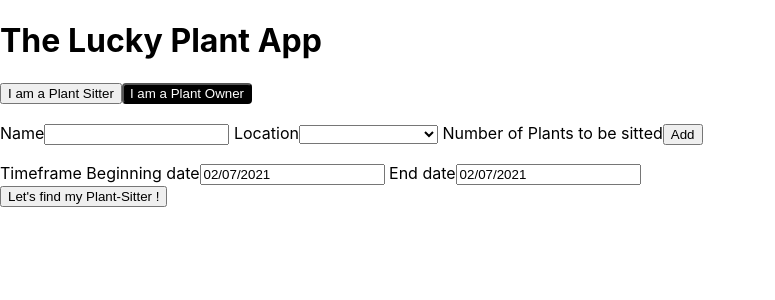
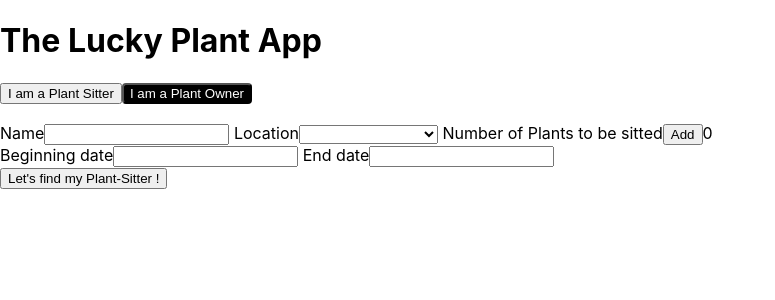
Before and after one commit to juliestamenic/julie-mvp, a React (Create React App) app: page / in a window 1280 px wide. Both pictures are taken after a click on the button "I am a Plant Owner". Shown: the top 300 px of the page, without its empty margins (0-775 px from the left). Built offline with nearby package versions, Linux system fonts and the light colour scheme.

Commit message:
Calendar working and passing info to the form

```diff
--- a/src/components/Calendar.js
+++ b/src/components/Calendar.js
@@ -1,35 +1,10 @@
-import React , {useState} from 'react';
+import React from 'react';
 import DatePicker from "react-datepicker";
 import "react-datepicker/dist/react-datepicker.css";
 
 
-function Calendar (props) {
-
-const [startDate, setStartDate] = useState(new Date());
-const [endDate, setEndDate] = useState(new Date());
-
-// function handleClick(event) {
-//     event.preventDefault();
-//     console.log(`Request logged between ${startDate}, and ${endDate}`)
-// }
-
-function handleChangeDates(date, name) {
-  if (name==="startDate")
-  {
-    console.log(`Startdate:" ${startDate}`)
-    setStartDate(date)
-  }
-  if (name==="endDate")
-  {
-    console.log(`EndDate:" ${endDate}`)
-    setEndDate(date)
-  }
-}
-
- return (
+const Calendar = ({ startDate, endDate, handleChangeDates }) => (
   <div>
-    <form>
-      Timeframe
     <label> Beginning date
     <DatePicker
       name = "startDate"
@@ -38,7 +13,6 @@ function handleChangeDates(date, name) {
       startDate={startDate}
       endDate={endDate}
       onChange={(date)=>handleChangeDates(date, "startDate")}
-      //  {date => setStartDate(date)}
     />
     </label>
     <label> End date
@@ -50,14 +24,9 @@ function handleChangeDates(date, name) {
       endDate={endDate}
       minDate={startDate}
       onChange={(date)=>handleChangeDates(date, "endDate")}
-       //{date => setEndDate(date)}
     />
     </label>
-     {/* <button onClick={handleClick}> Save </button> */}
-     </form>
   </div>
 );
 
-}
-
 export default Calendar
--- a/src/components/PlantOwnerForm.js
+++ b/src/components/PlantOwnerForm.js
@@ -1,15 +1,19 @@
 import React , {useState} from 'react';
-import Calendar from "./Calendar";
+import DatePicker from "react-datepicker";
+import Calendar from './Calendar';
 
 
 function PlantSitterForm(props)  {
 
   const [name , setName] = React.useState('');
   const [location , setLocation] = React.useState('');
-  const [plants , setPlants] = useState(null);
+  const [plants , setPlants] = useState(0);
+  const [startDate, setStartDate] = useState('');
+  const [endDate, setEndDate] = useState('');
 
 //Handle change for town and radius
   function handleChange(event) {
+    console.log('event: ', event)
     // console.log(event.target.value)
     switch (event.target.name) {
       case "name":
@@ -33,26 +37,43 @@ function PlantSitterForm(props)  {
     setPlants(plants +1)
   }
 
+//Calendar dates
+
+function handleChangeDates(date, name) {
+
+  console.log('date: ', date)
+  if (name==="startDate")
+  {
+    console.log(`Startdate:" ${startDate}`)
+    setStartDate(date)
+  }
+  if (name==="endDate")
+  {
+    console.log(`EndDate:" ${endDate}`)
+    setEndDate(date)
+  }
+}
+
 // Submitting the form
   function handleSubmit(event) {
       event.preventDefault();
       console.log(
       `A request has been logged:
-      From ${name} in ${location} for ${plants} plant(s)
+      From ${name} in ${location} for ${plants} plant(s) from ${startDate} to ${endDate}
       `)
-      setLocation("");
-      setName("");
-      setPlants(null);
-      handleCalChange()
+      // setLocation("");
+      // setName("");
+      // setPlants(null);
+      // handleCalChange()
   }
 
   //Select the time frame
-    function handleCalChange(date, name) {
-      // when changed, add value in the handleSubmit
-     props.handleChangeDates(date,name)
-    }
+    // function handleCalChange(date, name) {
+    //   // when changed, add value in the handleSubmit
+    //  props.handleChangeDates(date,name)
+    // }
 
-
+  console.log('in return: ', startDate)
     return (
       <div>
         <form onSubmit={handleSubmit}>
@@ -89,13 +110,13 @@ function PlantSitterForm(props)  {
 
          <label> Number of Plants to be sitted
             <button onClick={addPlant}> Add </button>
-            <h3> {plants} </h3>
+            {plants}
           </label>
-
           <Calendar
-          name="Dates"
-          onChange={(date)=>handleCalChange(date, "Dates")} />
-
+            startDate={ startDate }
+            endDate={ endDate }
+            handleChangeDates={ handleChangeDates }
+          />
           <button> Let's find my Plant-Sitter !</button>
        </form>
       </div>
--- a/src/components/PlantSitterForm.js
+++ b/src/components/PlantSitterForm.js
@@ -7,6 +7,7 @@ function PlantSitterForm(props)  {
   const [name , setName] = React.useState('');
   const [location , setLocation] = React.useState('');
   const [plants , setPlants] = useState(null);
+
 
 
 //Handle change for name and location
@@ -33,9 +34,9 @@ function PlantSitterForm(props)  {
     setPlants(plants +5)
   }
 
-  function handleCalChange () {
+  // function handleCalChange () {
 
-  }
+  // }
 
 // Submitting the form
   function handleSubmit(event) {
@@ -94,7 +95,7 @@ function PlantSitterForm(props)  {
             <h3> {plants} </h3>
           </label>
 
-          <Calendar onChange={handleCalChange}/>
+          {/* <Calendar onChange={handleCalChange}/> */}
 
           <button> Offer my help</button>
 
```
Lines whose indentation alone changed are shown as unchanged.
